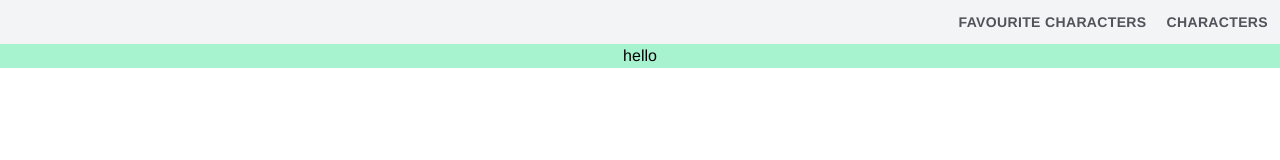
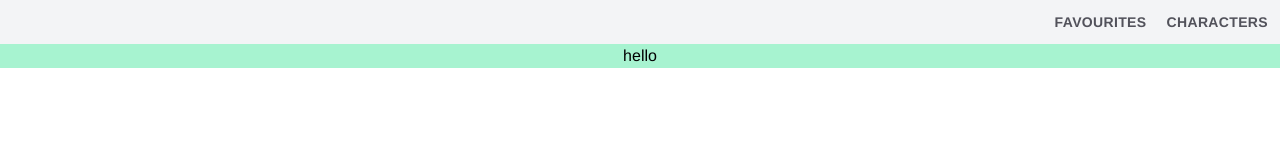
Before and after one commit to ann-kar/rick-morty, a Next.js app: page / in a window 1280 px wide. Shown: the top 160 px of the page. Built offline with nearby package versions, Linux system fonts and the light colour scheme.

Commit message:
styles: update link label

```diff
--- a/components/Navbar.tsx
+++ b/components/Navbar.tsx
@@ -5,7 +5,7 @@ export const Navbar = () => {
     <nav className="justify-end font-semibold tracking-wide bg-gray-100 flex gap-5 p-3 uppercase text-xs sm:text-sm md:text-md">
       <NavbarLink
         href={"/favourite-characters"}
-        label={"favourite characters"}
+        label={"favourites"}
       />
       <NavbarLink href={"/characters"} label={"characters"} />
     </nav>
```
